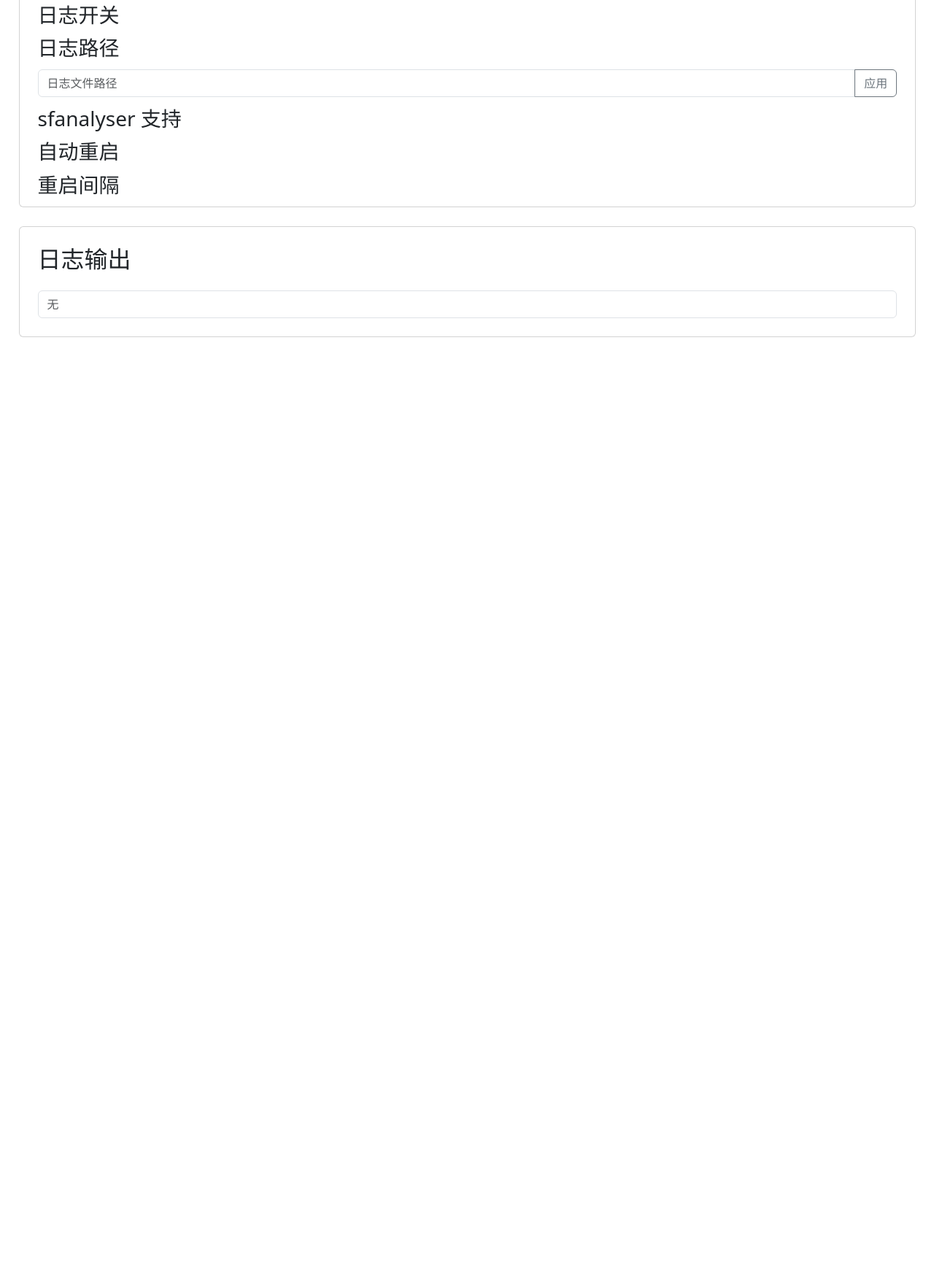
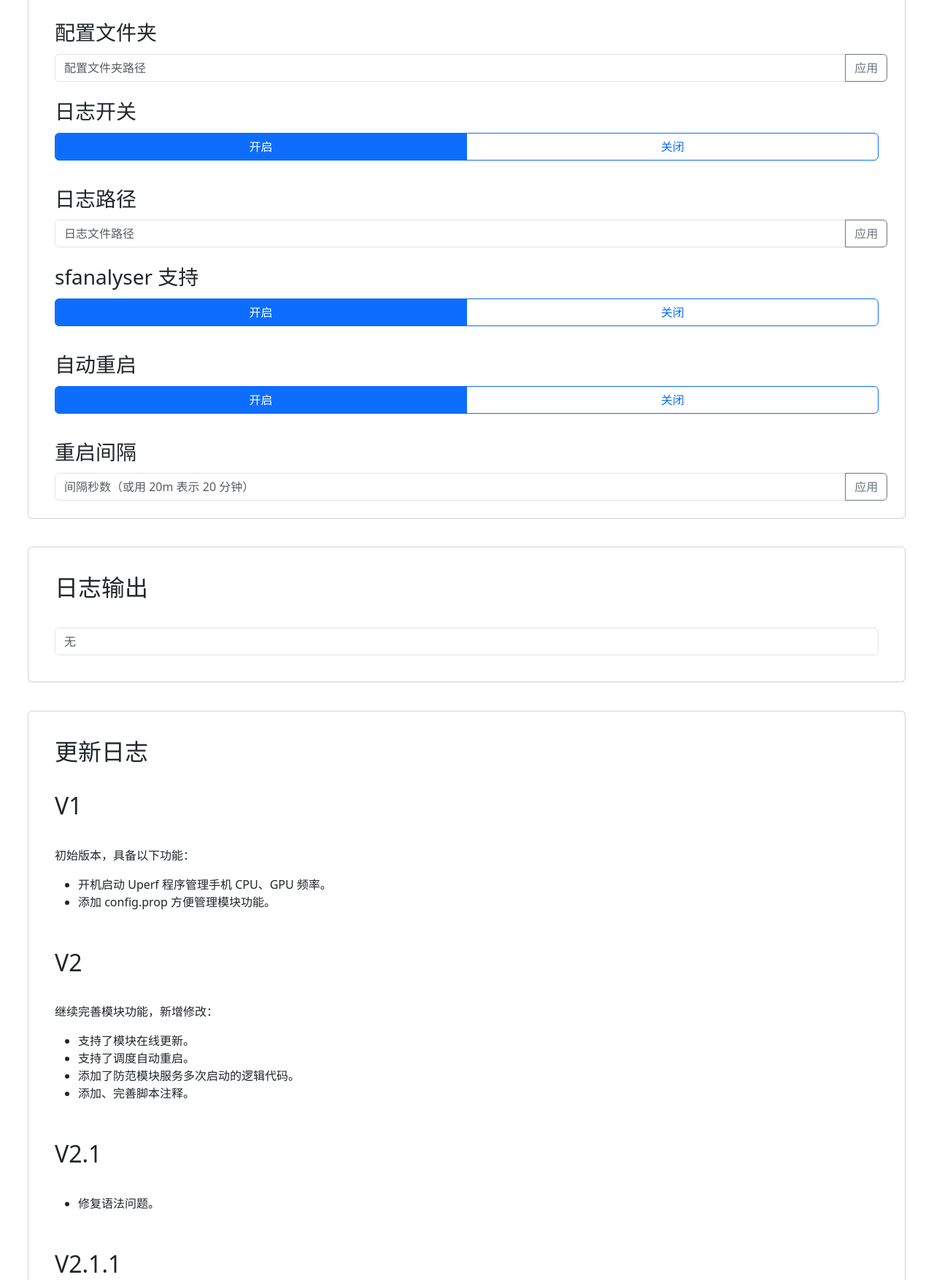
Before and after one commit to HoleHolo/uperf_for_kirin970, a plain HTML site: page webroot/index.html in a window 1280 px wide. Shown: the part 579-2333 px from the top of the page at 73% size. Before the commit the page ends 1066 px from the top, so only its background shows below. Drawn offline with Linux system fonts and the light colour scheme.

Commit message:
继续完善 WebUI

```diff
--- a/webroot/css/app.css
+++ b/webroot/css/app.css
@@ -1,35 +1,41 @@
 h1 {
-    margin: 3%;
+    margin: 5%;
     animation: shrinkAndFade 1s ease-in-out forwards;
 }
 h2 {
-    margin: 2%;
+    margin: 3%;
 }
 h3 {
-    margin-left: 2%;
+    margin-left: 3%;
     margin-bottom: 1%;
 }
 span {
     scale: 0.8;
 }
+p {
+    margin-left: 3%;
+}
+ul {
+    margin-left: 3%;
+}
 
 .card {
-    margin: 2%;
+    margin: 3%;
     animation: shrinkAndFade 0.5s ease-in-out forwards;
 }
 .btn-group {
-    margin: 2%;
+    margin: 3%;
     margin-top: auto;
 }
 .input-group {
-    margin-left: 2%;
+    margin-left: 3%;
     margin-right: 2%;
     width: auto;
-    margin-bottom: 1%;
+    margin-bottom: 2%;
 }
 
 #output {
-    margin: 2%;
+    margin: 3%;
     width: auto;
     margin-top: auto;
 }
--- a/webroot/index.html
+++ b/webroot/index.html
@@ -13,13 +13,14 @@
     </header>
     <main>
       <script src="js/bootstrap.bundle.min.js"></script>
+      <script src="js/app.js"></script>
       <div class="card" id="service">
         <h2>服务</h2>
-        <h3>运行状态 <span class="badge rounded-pill text-bg-secondary">检测中</span></h3>
+        <h3>运行状态 <span class="badge rounded-pill text-bg-secondary" id="statu">检测中</span></h3>
         <h3>服务控制</h3>
         <div class="btn-group">
-          <button type="button" class="btn controller-btn-group">启动服务</button>
-          <button type="button" class="btn controller-btn-group">停止服务</button>
+          <button type="button" class="btn controller-btn-group" onclick="start_service()">启动服务</button>
+          <button type="button" class="btn controller-btn-group" onclick="kill_service()">停止服务</button>
         </div>
       </div>
       <div class="card" id="settings">
@@ -30,19 +31,78 @@
           <button class="btn btn-outline-secondary" type="button" id="button-addon1">应用</button>
         </div>
         <h3>日志开关</h3>
+        <div class="btn-group" role="group" id="logger">
+          <input type="radio" class="btn-check" name="btnradio1" id="btn-log-on" autocomplete="off" checked="">
+          <label class="btn btn-outline-primary" for="btn-log-on">开启</label>
+
+          <input type="radio" class="btn-check" name="btnradio1" id="btn-log-off" autocomplete="off">
+          <label class="btn btn-outline-primary" for="btn-log-off">关闭</label>
+        </div>
         <h3>日志路径</h3>
         <div class="input-group">
           <input type="text" class="form-control" placeholder="日志文件路径" aria-describedby="button-addon2">
           <button class="btn btn-outline-secondary" type="button" id="button-addon2">应用</button>
         </div>
         <h3>sfanalyser 支持</h3>
+        <div class="btn-group" role="group" id="sf">
+          <input type="radio" class="btn-check" name="btnradio2" id="btn-sf-on" autocomplete="off" checked="">
+          <label class="btn btn-outline-primary" for="btn-sf-on">开启</label>
+
+          <input type="radio" class="btn-check" name="btnradio2" id="btn-sf-off" autocomplete="off">
+          <label class="btn btn-outline-primary" for="btn-sf-off">关闭</label>
+        </div>
         <h3>自动重启</h3>
+        <div class="btn-group" role="group" id="restart">
+          <input type="radio" class="btn-check" name="btnradio3" id="btn-restart-on" autocomplete="off" checked="">
+          <label class="btn btn-outline-primary" for="btn-restart-on">开启</label>
+
+          <input type="radio" class="btn-check" name="btnradio3" id="btn-restart-off" autocomplete="off">
+          <label class="btn btn-outline-primary" for="btn-restart-off">关闭</label>
+        </div>
         <h3>重启间隔</h3>
+        <div class="input-group">
+          <input type="text" class="form-control" placeholder="间隔秒数（或用 20m 表示 20 分钟）" aria-describedby="button-addon1">
+          <button class="btn btn-outline-secondary" type="button" id="button-addon1">应用</button>
+        </div>
       </div>
       <div class="card" id="log">
         <h2>日志输出</h2>
         <input type="text" placeholder="无" readonly="true" id="output" class="form-control" />
       </div>
+      <div class="card" id="changelog">
+        <h2>更新日志</h2>
+<h2 id="v1" style="margin-top: auto;">V1</h2>
+<p>初始版本，具备以下功能：</p>
+<ul>
+<li>开机启动 Uperf 程序管理手机 CPU、GPU 频率。</li>
+<li>添加 config.prop 方便管理模块功能。</li>
+</ul>
+<h2 id="v2">V2</h2>
+<p>继续完善模块功能，新增修改：</p>
+<ul>
+<li>支持了模块在线更新。</li>
+<li>支持了调度自动重启。</li>
+<li>添加了防范模块服务多次启动的逻辑代码。</li>
+<li>添加、完善脚本注释。</li>
+</ul>
+<h2 id="v2-1">V2.1</h2>
+<ul>
+<li>修复语法问题。</li>
+</ul>
+<h2 id="v2-1-1">V2.1.1</h2>
+<ul>
+<li>由于兼容性问题注释掉了防止多开的部分代码。</li>
+</ul>
+<h2 id="v2-1-2">V2.1.2</h2>
+<ul>
+<li>修正循环没有杀掉之前的进程的问题。</li>
+</ul>
+<h2 id="v2-1-3">V2.1.3</h2>
+<ul>
+<li>添加 WebUI 支持。</li>
+<li>略微提高 GPU 频率。</li>
+</ul>
+      </div>
     </main>
   </body>
 </html>
--- /dev/null
+++ b/webroot/js/app.js
@@ -0,0 +1,19 @@
+import { exec } from "kernelsu";
+
+function start_service () {
+
+}
+function kill_service () {
+
+}
+
+function apply_config (setting,value) {
+
+}
+
+function update_statu () {
+
+}
+function update_output () {
+
+}
```
